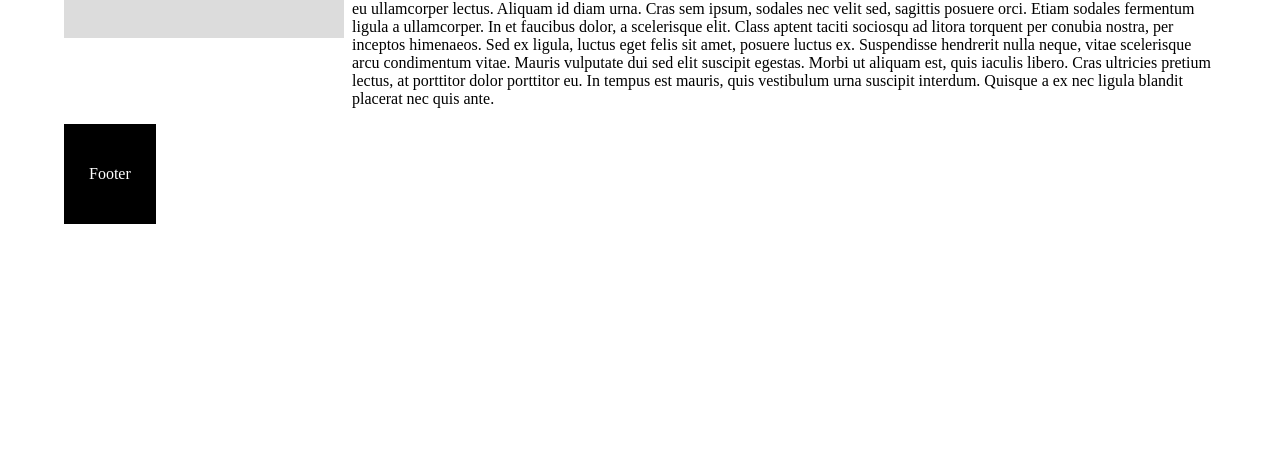
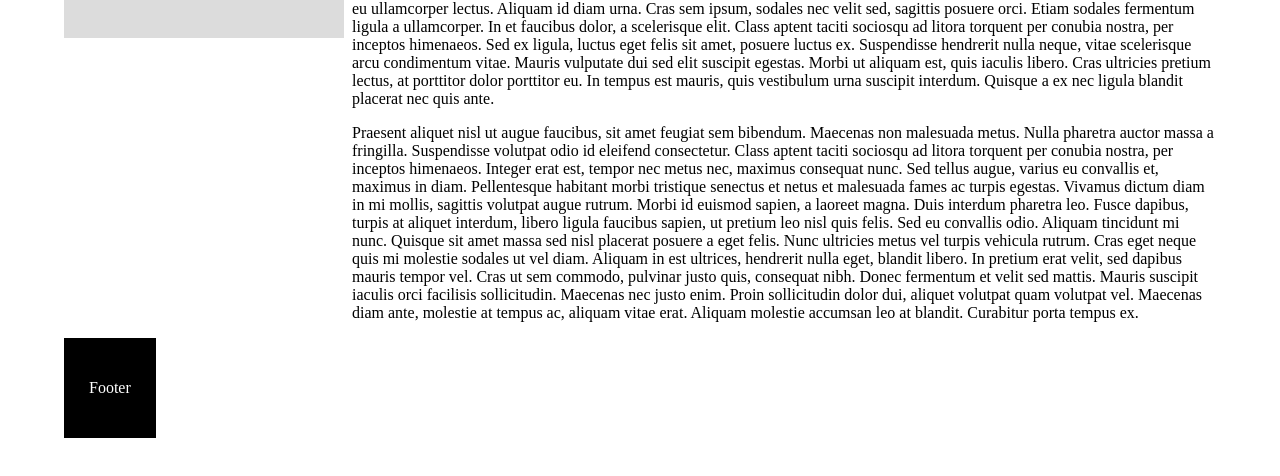
Before and after one commit to sallikarki/sallikarki.github.io, a plain HTML site: page third.html in a window 1280 px wide. Shown: the part 272-748 px from the top of the page. Drawn offline with Linux system fonts and the light colour scheme.

Commit message:
Update third.html

```diff
--- a/third.html
+++ b/third.html
@@ -22,6 +22,9 @@
 Lorem ipsum dolor sit amet, consectetur adipiscing elit. Integer porta orci euismod aliquam condimentum. Praesent eleifend vestibulum orci eu suscipit. Suspendisse gravida nulla ac tincidunt vehicula. Vestibulum quis finibus ipsum. Aliquam id turpis quis enim mattis vehicula et non orci. Nam sed tortor justo. Sed pellentesque sem mattis cursus facilisis. Curabitur quis consectetur sapien, eu ullamcorper lectus.
 
 Aliquam id diam urna. Cras sem ipsum, sodales nec velit sed, sagittis posuere orci. Etiam sodales fermentum ligula a ullamcorper. In et faucibus dolor, a scelerisque elit. Class aptent taciti sociosqu ad litora torquent per conubia nostra, per inceptos himenaeos. Sed ex ligula, luctus eget felis sit amet, posuere luctus ex. Suspendisse hendrerit nulla neque, vitae scelerisque arcu condimentum vitae. Mauris vulputate dui sed elit suscipit egestas. Morbi ut aliquam est, quis iaculis libero. Cras ultricies pretium lectus, at porttitor dolor porttitor eu. In tempus est mauris, quis vestibulum urna suscipit interdum. Quisque a ex nec ligula blandit placerat nec quis ante. </p>
+    <p>Praesent aliquet nisl ut augue faucibus, sit amet feugiat sem bibendum. Maecenas non malesuada metus. Nulla pharetra auctor massa a fringilla. Suspendisse volutpat odio id eleifend consectetur. Class aptent taciti sociosqu ad litora torquent per conubia nostra, per inceptos himenaeos. Integer erat est, tempor nec metus nec, maximus consequat nunc. Sed tellus augue, varius eu convallis et, maximus in diam. Pellentesque habitant morbi tristique senectus et netus et malesuada fames ac turpis egestas. Vivamus dictum diam in mi mollis, sagittis volutpat augue rutrum. Morbi id euismod sapien, a laoreet magna. Duis interdum pharetra leo. Fusce dapibus, turpis at aliquet interdum, libero ligula faucibus sapien, ut pretium leo nisl quis felis.
+
+Sed eu convallis odio. Aliquam tincidunt mi nunc. Quisque sit amet massa sed nisl placerat posuere a eget felis. Nunc ultricies metus vel turpis vehicula rutrum. Cras eget neque quis mi molestie sodales ut vel diam. Aliquam in est ultrices, hendrerit nulla eget, blandit libero. In pretium erat velit, sed dapibus mauris tempor vel. Cras ut sem commodo, pulvinar justo quis, consequat nibh. Donec fermentum et velit sed mattis. Mauris suscipit iaculis orci facilisis sollicitudin. Maecenas nec justo enim. Proin sollicitudin dolor dui, aliquet volutpat quam volutpat vel. Maecenas diam ante, molestie at tempus ac, aliquam vitae erat. Aliquam molestie accumsan leo at blandit. Curabitur porta tempus ex.</p>
     </div>
     <div id="footer">
   <p>Footer</p>
```
